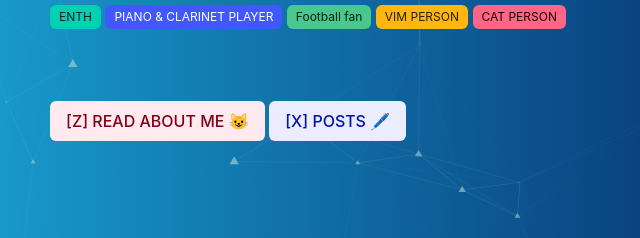
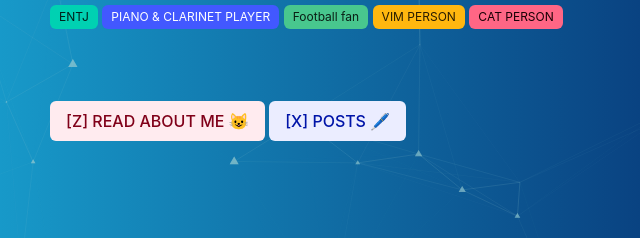
Before and after one commit to FortyIX/fortyix.github.io, an Eleventy site: page index.html in a window 1280 px wide. Shown: the part 339-577 px from the top of the page, 206-846 px from the left. Built offline with nearby package versions, Linux system fonts and the light colour scheme; Eleventy itself is replaced by a stand-in of ours; files that its build step writes are made by us from their sources; a small style sheet from the web is missing.

Commit message:
fixed typo

```diff
--- a/index.html
+++ b/index.html
@@ -49,7 +49,7 @@
 			</div>
 
 			<!-- Change Tags -->
-			<span class="tag is-primary tag-space ">ENTH</span>
+			<span class="tag is-primary tag-space ">ENTJ</span>
 			<span class="tag is-link tag-space ">PIANO & CLARINET PLAYER</span>
 			<span class="tag is-success tag-space">Football fan</span>
 			<span class="tag is-warning tag-space tag-vim ">VIM PERSON</span>
```
Also changed, not shown: 1 other file.
